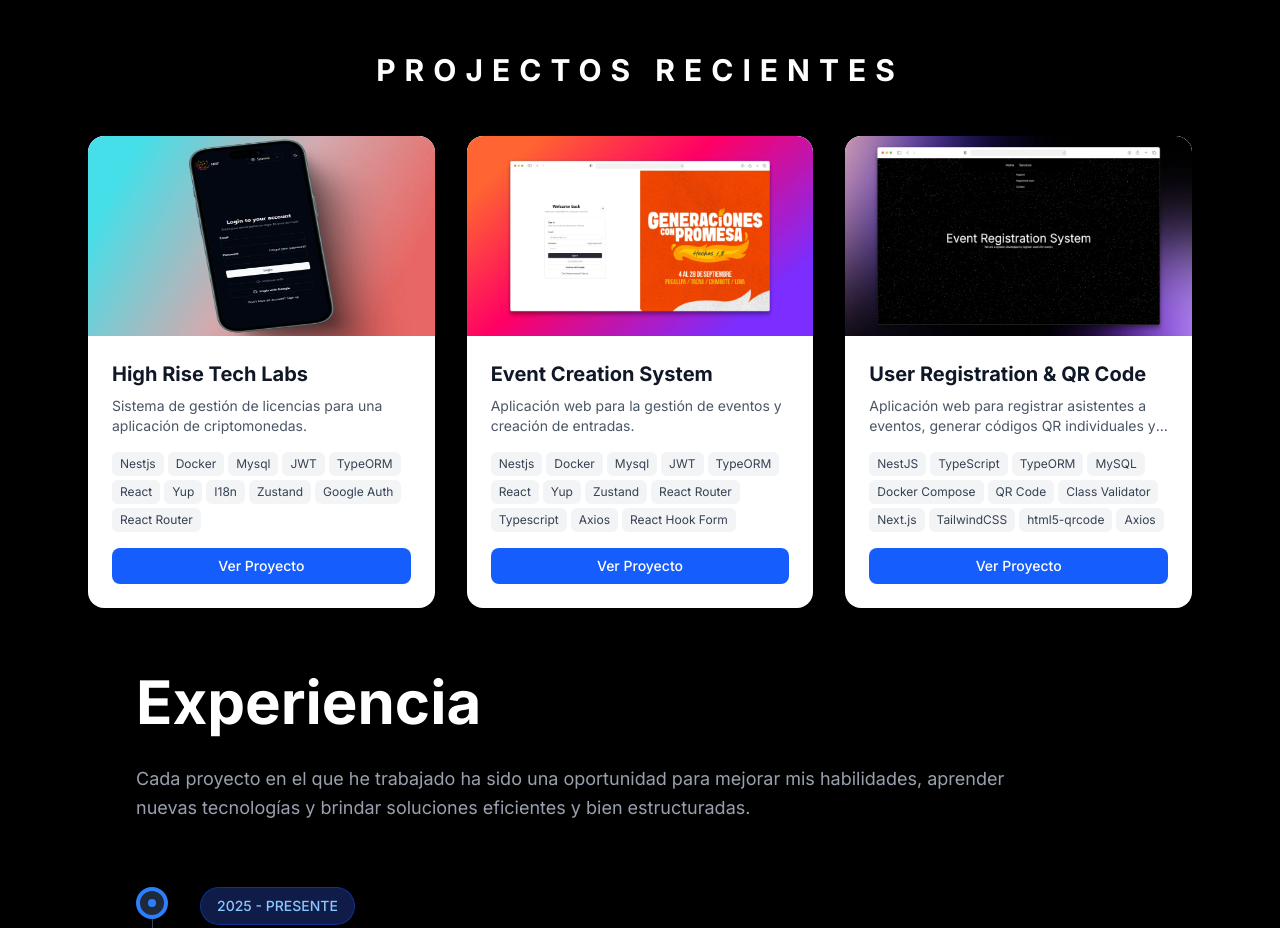
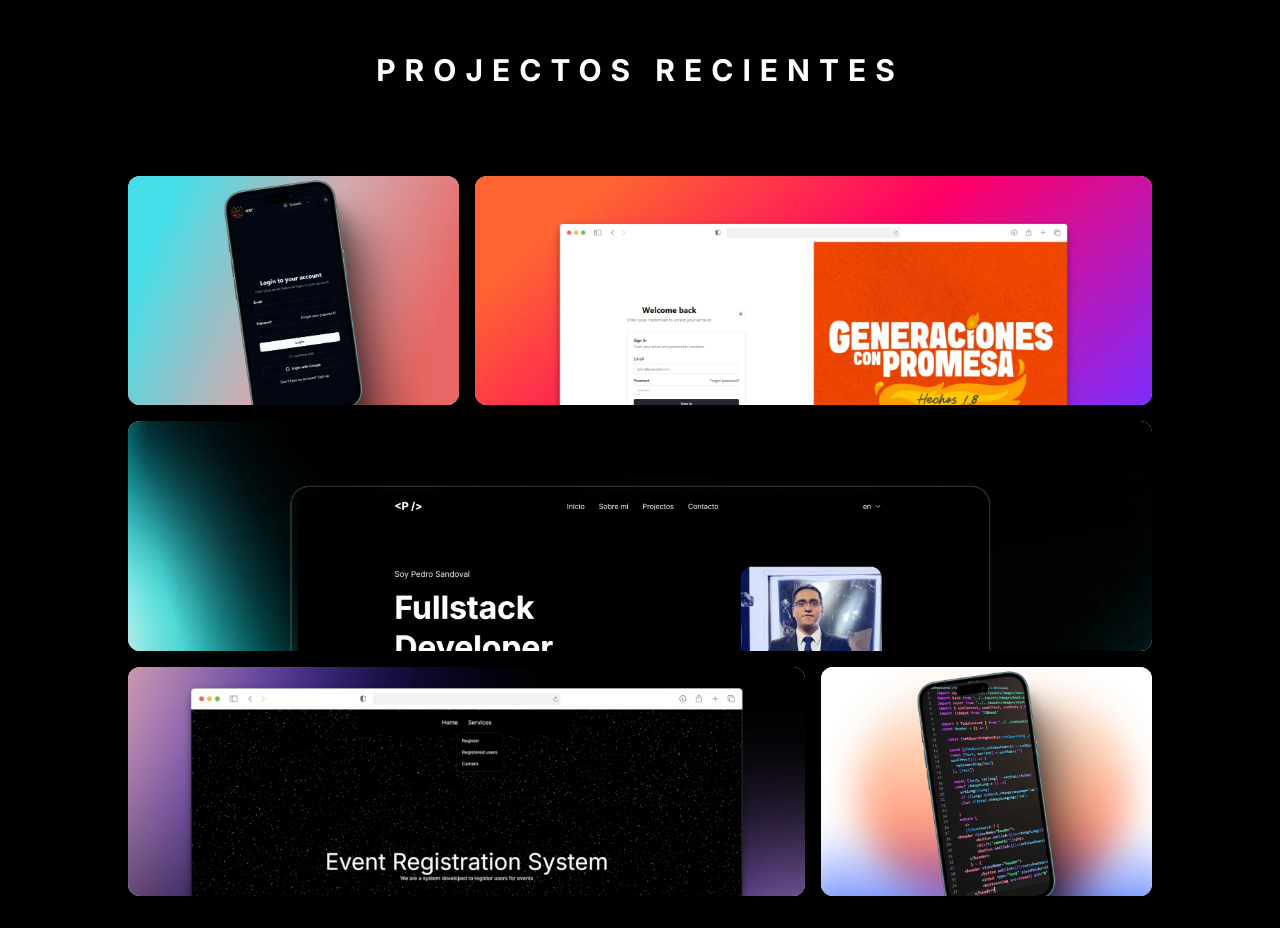
Before and after one commit to Pedrosandoval2/Portfolio, an Astro site: page / in a window 1280 px wide. Shown: the part 980-1908 px from the top of the page. Built offline with nearby package versions, Linux system fonts and the light colour scheme; Astro itself is replaced by a stand-in of ours.

Commit message:
change: delete old project list

```diff
--- a/src/pages/index.astro
+++ b/src/pages/index.astro
@@ -1,73 +1,8 @@
 ---
+import LayoutGrid from "../components/LayoutGrid.astro";
 import Layout from "../layouts/Layout.astro";
 import "../styles/global.css";
 
-const projects = [
-	{
-		id: 1,
-		title: "High Rise Tech Labs",
-		description:
-			"Sistema de gestión de licencias para una aplicación de criptomonedas.",
-		image: "/assets/proyecto1.webp",
-		tags: [
-			"Nestjs",
-			"Docker",
-			"Mysql",
-			"JWT",
-			"TypeORM",
-			"React",
-			"Yup",
-			"I18n",
-			"Zustand",
-			"Google Auth",
-			"React Router",
-		],
-		href: "https://app.highrisetechlabs.com/auth/login",
-	},
-	{
-		id: 2,
-		title: "Event Creation System",
-		description:
-			"Aplicación web para la gestión de eventos y creación de entradas.",
-		image: "/assets/proyecto2.webp",
-		tags: [
-			"Nestjs",
-			"Docker",
-			"Mysql",
-			"JWT",
-			"TypeORM",
-			"React",
-			"Yup",
-			"Zustand",
-			"React Router",
-			"Typescript",
-			"Axios",
-			"React Hook Form",
-		],
-		href: "https://github.com/Pedrosandoval2/Event-Creation-System",
-	},
-	{
-		id: 3,
-		title: "User Registration & QR Code",
-		description:
-			"Aplicación web para registrar asistentes a eventos, generar códigos QR individuales y escanearlos para validar la asistencia en tiempo real.",
-		image: "/assets/proyecto3.webp",
-		tags: [
-			"NestJS",
-			"TypeScript",
-			"TypeORM",
-			"MySQL",
-			"Docker Compose",
-			"QR Code",
-			"Class Validator",
-			"Next.js",
-			"TailwindCSS",
-			"html5-qrcode",
-			"Axios",
-		],
-		href: "https://github.com/Pedrosandoval2/Event-Registration-System",
-	},
-];
 ---
 
 <Layout>
@@ -256,16 +191,6 @@ const projects = [
 							Proyectos<br />Completados
 						</div>
 					</div>
-					<!-- <div class="text-center">
-						<div
-							class="text-4xl lg:text-6xl font-bold text-white mb-2"
-						>
-							+10K
-						</div>
-						<div class="text-gray-400 text-sm">
-							Lineas de Codigo<br />Escritas
-						</div>
-					</div> -->
 				</div>
 			</div>
 		</section>
@@ -301,50 +226,8 @@ const projects = [
 				</h2>
 
 				<!-- Projects Grid -->
-				<div
-					class="grid grid-cols-1 mx-7 md:mx-0 md:grid-cols-2 lg:grid-cols-3 gap-8"
-				>
-					{
-						projects.map((project) => (
-							<div class="group bg-white rounded-2xl shadow-lg hover:shadow-2xl transition-all duration-300 overflow-hidden transform hover:-translate-y-2">
-								<div>
-									<img
-										src={project.image}
-										alt={project.title}
-										class="w-full object-fit rounded-t-2xl h-[200px]"
-									/>
-								</div>
+				<LayoutGrid />
 
-								<div class="p-6">
-									<h3 class="text-xl font-bold text-gray-900 mb-2 group-hover:text-blue-600 transition-colors">
-										{project.title}
-									</h3>
-									<p class="text-gray-600 text-sm mb-4 line-clamp-2">
-										{project.description}
-									</p>
-
-									<div class="flex flex-wrap gap-1 mb-4">
-										{project.tags.map((tag) => (
-											<span class="bg-gray-100 text-gray-700 text-xs px-2 py-1 rounded-md">
-												{tag}
-											</span>
-										))}
-									</div>
-
-									<div class="flex gap-3 text-center">
-										<a
-											href={project.href}
-											target="_blank"
-											class="flex-1 bg-blue-600 hover:bg-blue-700 text-white text-sm font-medium py-2 px-4 rounded-lg transition-colors"
-										>
-											Ver Proyecto
-										</a>
-									</div>
-								</div>
-							</div>
-						))
-					}
-				</div>
 			</div>
 
 			<section id="about" class="px-6 lg:px-12 py-16">
```
